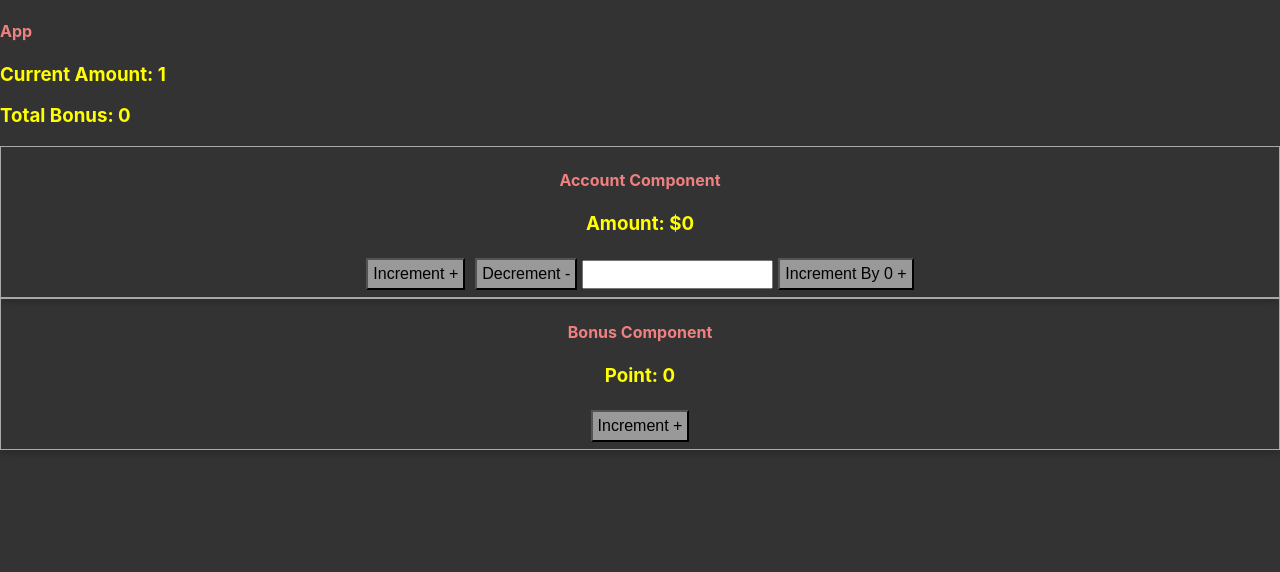
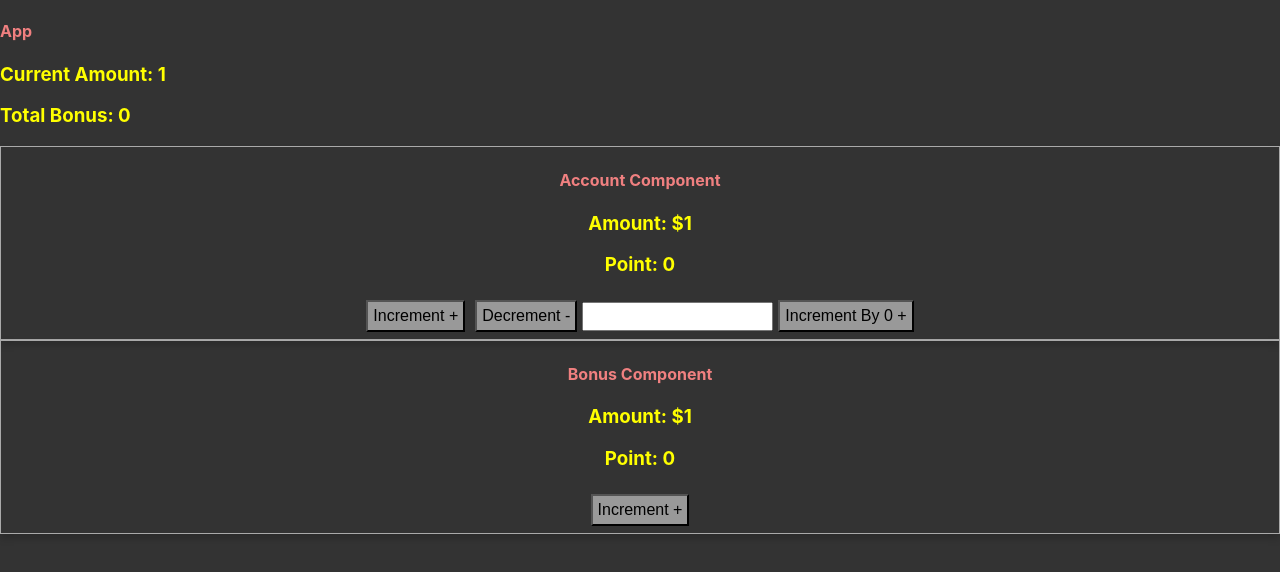
Before and after one commit to gak92/redux-masterclass, a React (Create React App) app in the folder ch2/: page / in a window 1280 px wide. Shown: the top 572 px of the page. Built offline with nearby package versions, Linux system fonts and the light colour scheme.

Commit message:
Refactor the code to use react-redux library

```diff
--- a/ch2/package.json
+++ b/ch2/package.json
@@ -9,6 +9,7 @@
     "axios": "^1.3.4",
     "react": "^18.2.0",
     "react-dom": "^18.2.0",
+    "react-redux": "^8.0.5",
     "react-scripts": "5.0.1",
     "redux": "^4.2.1",
     "redux-logger": "^3.0.6",
--- a/ch2/src/App.js
+++ b/ch2/src/App.js
@@ -1,43 +1,23 @@
 import "./App.css";
-import React, { useState } from "react";
+import React from "react";
 import Account from "./components/Account";
 import Bonus from "./components/Bonus";
+import { useSelector } from "react-redux";
 
-function App({store}) {
-  const [account, setAccount] = useState({ amount: 0 });
+function App() {
 
-  const increment = () => {
-    setAccount({ amount: account.amount + 1 });
-  };
-
-  const decrement = () => {
-    setAccount({ amount: account.amount - 1 });
-  };
-
-  const incrementByValue = (val) => {
-    setAccount({ amount: account.amount + val });
-  };
-
-  // const [bonus, setBonus] = useState({points: 0});
-
-  // const incrementBonus = () => {
-  //   setBonus({ points: bonus.points + 1});
-  // }
+  const amount = useSelector(state => state.account.amount);
+  const points = useSelector(state => state.bonus.points);
 
   return (
     <div className="App">
       <h4>App</h4>
-      <h3>Current Amount: {store.getState().account.amount}</h3>
-      <h3>Total Bonus: {store.getState().bonus.points}</h3>
+      <h3>Current Amount: {amount}</h3>
+      <h3>Total Bonus: {points}</h3>
 
-      <Account
-        account={account}
-        increment={increment}
-        decrement={decrement}
-        incrementByValue={incrementByValue}
-      ></Account>
+      <Account></Account>
 
-      <Bonus store={store} ></Bonus>
+      <Bonus></Bonus>
     </div>
   );
 }
--- a/ch2/src/components/Account.js
+++ b/ch2/src/components/Account.js
@@ -1,20 +1,27 @@
 import React, { useState } from 'react';
+import { useDispatch, useSelector } from 'react-redux';
+import { increment, decrement, incrementByAmount } from '../actions';
 
-const Account = ({account, increment, decrement, incrementByValue}) => {
+const Account = () => {
 
   const [value, setValue] = useState(0);
+  const amount = useSelector(state => state.account.amount);
+  const points = useSelector(state => state.bonus.points);
+  const dispatch = useDispatch();
 
   return (
     <div className='card'>
       <div className='container'>
         <h4><b>Account Component</b></h4>
 
-        <h3>Amount: ${account.amount}</h3>
-        <button onClick={increment}>Increment +</button>
-        <button onClick={decrement}>Decrement -</button>
+        <h3>Amount: ${amount}</h3>
+        <h3>Point: {points}</h3>
+
+        <button onClick={() => dispatch(increment())}>Increment +</button>
+        <button onClick={() => dispatch(decrement())}>Decrement -</button>
 
         <input type='text' onChange={(e) => setValue(+e.target.value)} />
-        <button onClick={() => incrementByValue(value)}>Increment By {value} +</button>
+        <button onClick={() => dispatch(incrementByAmount(value))}>Increment By {value} +</button>
       </div>
     </div>
   )
--- a/ch2/src/components/Bonus.js
+++ b/ch2/src/components/Bonus.js
@@ -1,17 +1,21 @@
 import React from 'react';
+import { useDispatch, useSelector } from 'react-redux';
 import { incrementBonus } from '../actions';
 
 const Bonus = ({store}) => {
 
-
+  const amount = useSelector(state => state.account.amount);
+  const points = useSelector(state => state.bonus.points);
+  const dispatch = useDispatch();
 
   return (
     <div className='card'>
       <div className='container'>
         <h4><b>Bonus Component</b></h4>
 
-        <h3>Point: {store.getState().bonus.points}</h3>
-        <button onClick={() => store.dispatch(incrementBonus())}>Increment +</button>
+        <h3>Amount: ${amount}</h3>
+        <h3>Point: {points}</h3>
+        <button onClick={() => dispatch(incrementBonus())}>Increment +</button>
       </div>
     </div>
   )
--- a/ch2/src/index.js
+++ b/ch2/src/index.js
@@ -8,6 +8,7 @@ import { accountReducer } from './reducers/account';
 import { bonusReducer } from './reducers/bonus';
 import logger from 'redux-logger';
 import thunk from 'redux-thunk';
+import { Provider } from 'react-redux';
 
 // store
 const store = createStore(
@@ -21,7 +22,9 @@ const store = createStore(
 const root = ReactDOM.createRoot(document.getElementById('root'));
 root.render(
   <React.StrictMode>
-    <App store={store} />
+    <Provider store={store}>
+      <App/>
+    </Provider>
   </React.StrictMode>
 );
 
```
Also changed, not shown: 1 other file (tests, documents, lock files or other folders).
